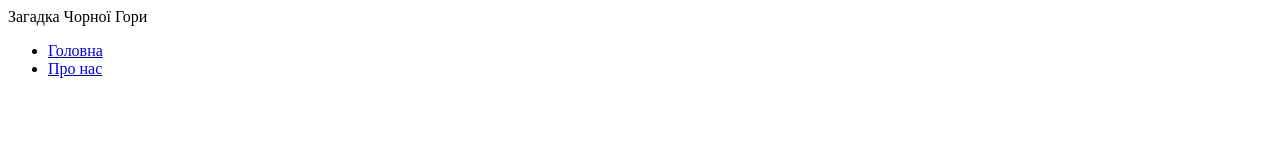
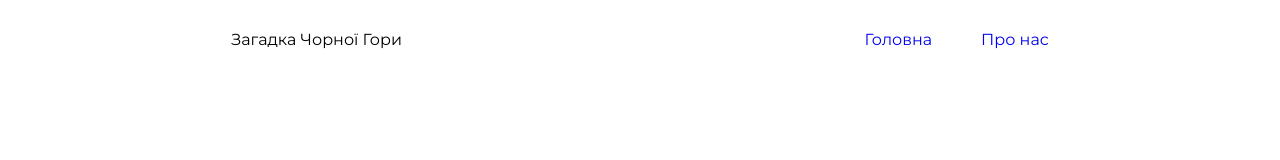
Before and after one commit to kantrij/website-chorna-gora, a plain HTML site: page website/index.html in a window 1280 px wide. Drawn offline with Linux system fonts and the light colour scheme.

Commit message:
added header styles

```diff
--- a/website/index.html
+++ b/website/index.html
@@ -6,18 +6,21 @@
     <title>Загадка Чорної Гори</title>
     <link rel="stylesheet" href="style.css">
     <link rel="shortcut icon" href="images/Маршрут.jpg" type="image/x-icon">
+    <link rel="preconnect" href="https://fonts.googleapis.com">
+<link rel="preconnect" href="https://fonts.gstatic.com" crossorigin>
+<link href="https://fonts.googleapis.com/css2?family=Montserrat:ital,wght@0,100..900;1,100..900&display=swap" rel="stylesheet">
 </head>
 <body>
-   <header>
-     <div>
-        <nav>
-            Загадка Чорної Гори
-            <ul>
-                <li>
-                    <a href="/">Головна</a>
+   <header class="header">
+     <div class="header_container">
+        <nav class="header_nav">
+            <p>Загадка Чорної Гори</p>
+            <ul class="header_list">
+                <li class="header_list-item">
+                    <a class="header_list-link" href="/">Головна</a>
                 </li>
-                <li>
-                    <a href="/">Про нас</a>
+                <li class="header_list-item">
+                    <a class="header_list-link" href="/">Про нас</a>
                 </li>
             </ul>
         </nav>
--- a/website/style.css
+++ b/website/style.css
@@ -0,0 +1,40 @@
+*{
+    margin: 0;
+    padding: 0;
+}
+
+.header{
+    padding-block: 30px;
+}
+
+.header_container{
+    max-width: 1312px;
+    margin-inline: auto;
+}
+
+.header_nav{
+    display:flex;
+    justify-content:space-around;
+    align-items: center;
+}
+
+.header_list{
+    display: flex;
+    gap: 49px;
+}
+
+ul{
+    list-style: none;
+}
+
+.header_list-link{
+    font-family: 'Montserrat';
+}
+
+p{
+    font-family: 'Montserrat';
+}
+
+a{
+    text-decoration: none;
+}
```
